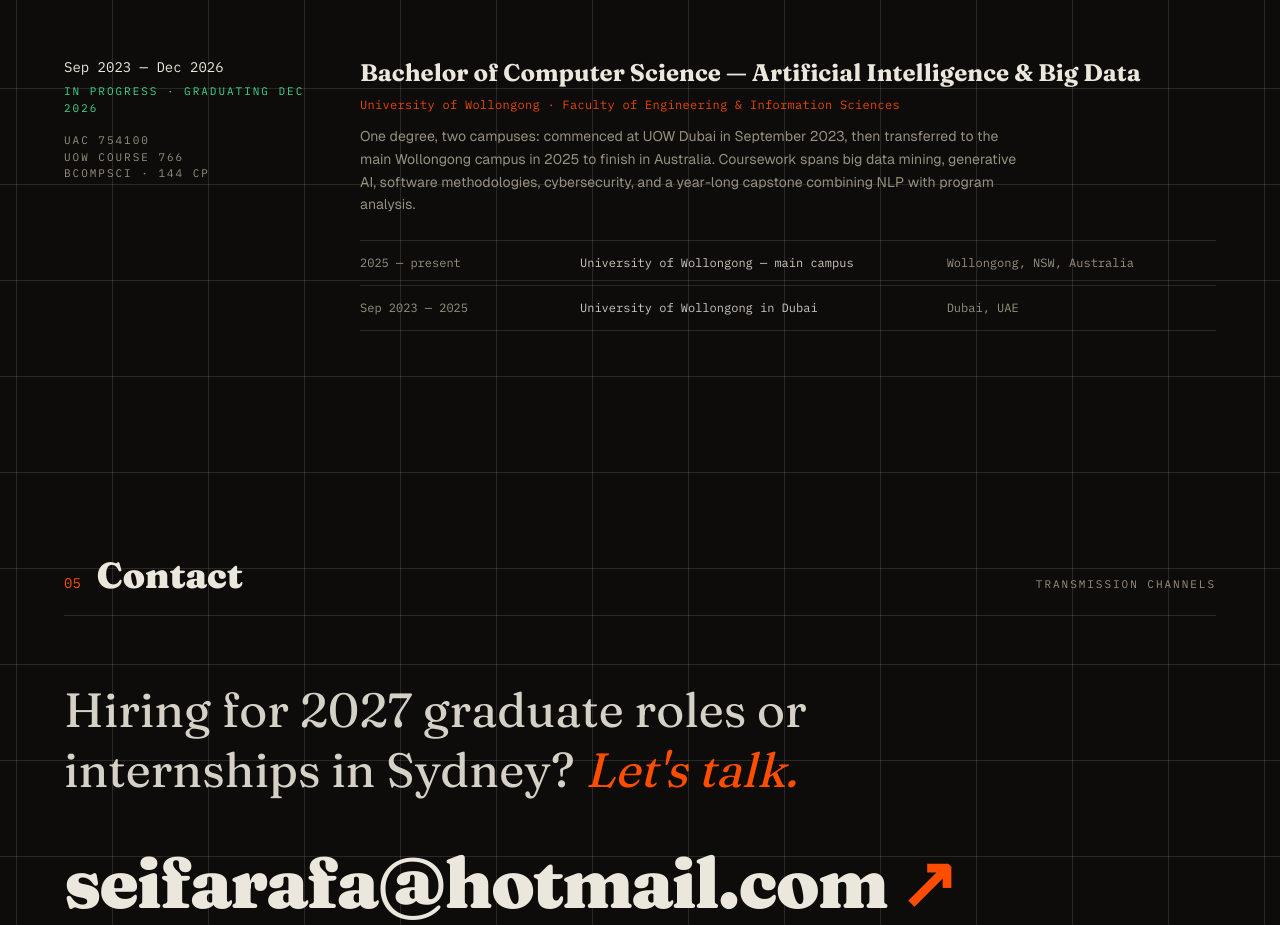
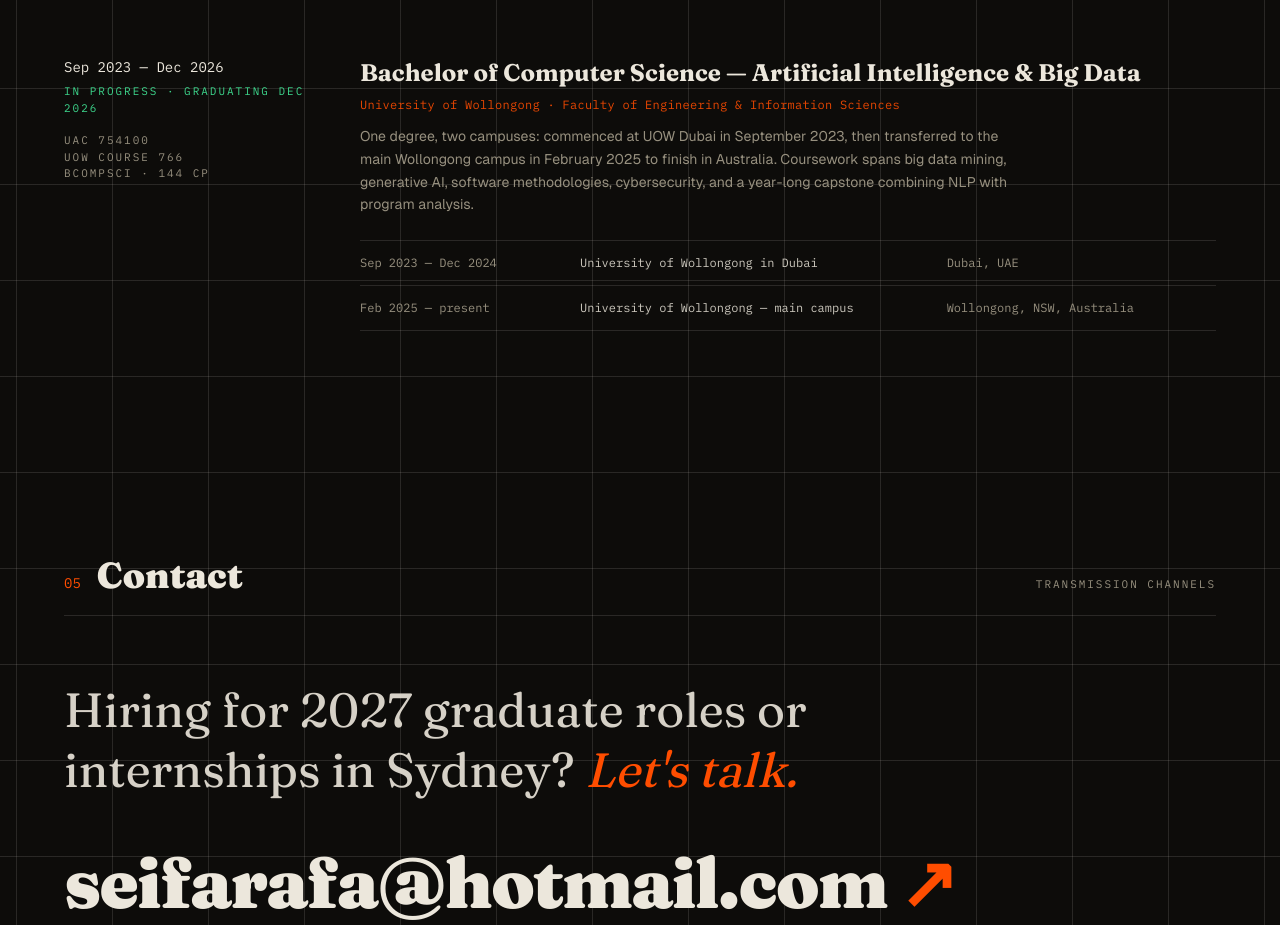
Before and after one commit to sa1701/portfolio, a Next.js app: page / in a window 1280 px wide. Shown: the part 4520-5445 px from the top of the page. Built offline with nearby package versions, Linux system fonts and the light colour scheme.

Commit message:
Campus ledger: chronological order + exact transfer dates
Dubai first (Sep 2023 — Dec 2024), then Wollongong (Feb 2025 — present).

```diff
--- a/components/Education.tsx
+++ b/components/Education.tsx
@@ -5,14 +5,14 @@
 
 const CAMPUSES = [
   {
-    period: "2025 — present",
+    period: "Sep 2023 — Dec 2024",
+    place: "University of Wollongong in Dubai",
+    location: "Dubai, UAE",
+  },
+  {
+    period: "Feb 2025 — present",
     place: "University of Wollongong — main campus",
     location: "Wollongong, NSW, Australia",
-  },
-  {
-    period: "Sep 2023 — 2025",
-    place: "University of Wollongong in Dubai",
-    location: "Dubai, UAE",
   },
 ];
 
@@ -95,8 +95,8 @@
               </p>
               <p className="text-muted text-sm leading-relaxed mt-3 max-w-2xl">
                 One degree, two campuses: commenced at UOW Dubai in September
-                2023, then transferred to the main Wollongong campus in 2025 to
-                finish in Australia. Coursework spans big data mining,
+                2023, then transferred to the main Wollongong campus in
+                February 2025 to finish in Australia. Coursework spans big data mining,
                 generative AI, software methodologies, cybersecurity, and a
                 year-long capstone combining NLP with program analysis.
               </p>
```
